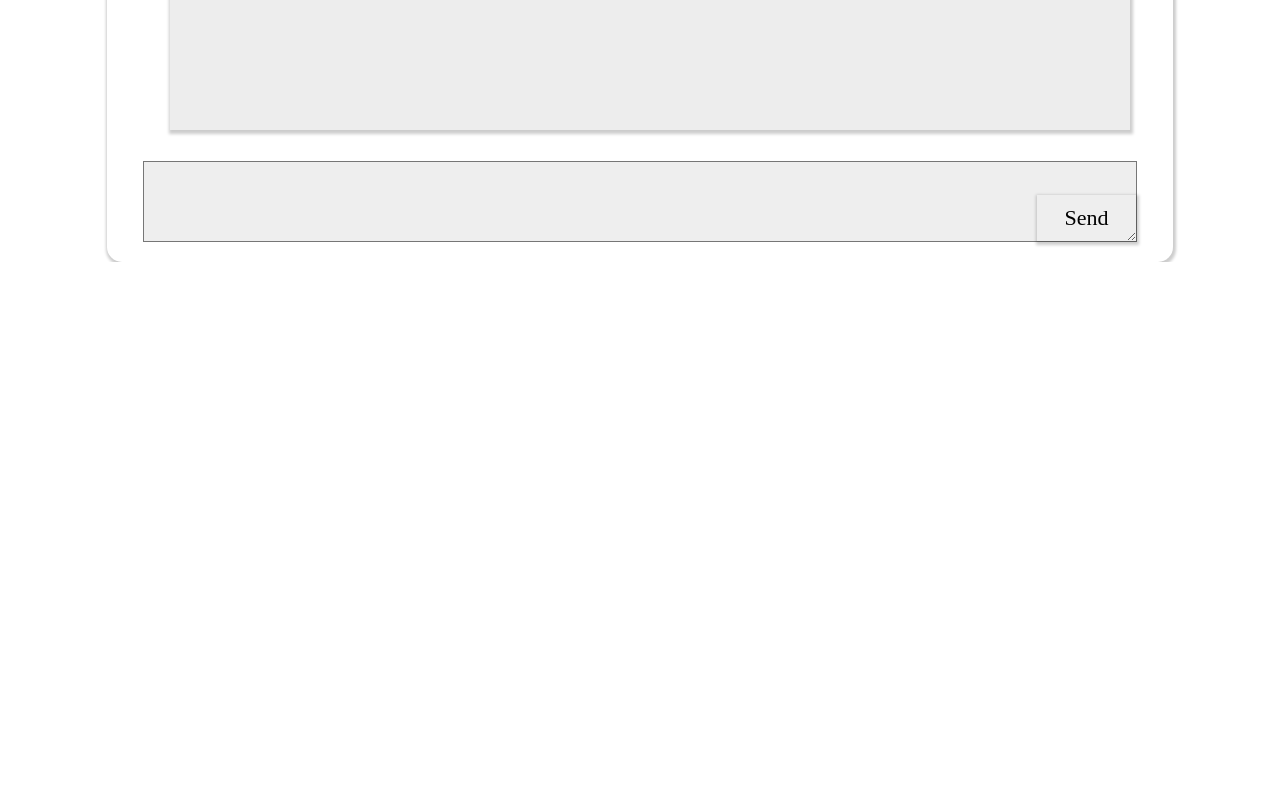
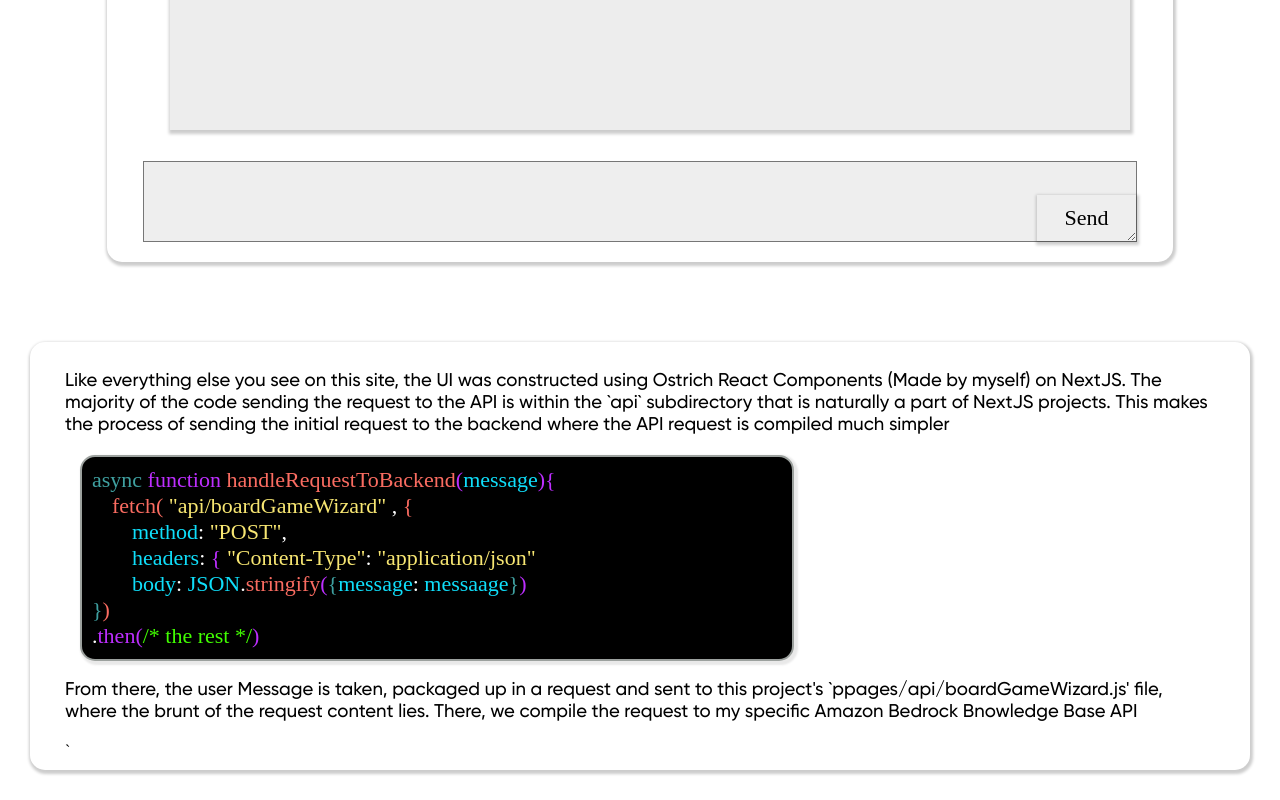
Before and after one commit to NLanese/the-codex, a Next.js app: page /showcases/projects/boardgame_master_ai in a window 1280 px wide. Shown: the part 854-1654 px from the top of the page. Before the commit the page ends 1116 px from the top, so only its background shows below. Built offline with nearby package versions, Linux system fonts and the light colour scheme.

Commit message:
Update boardgame_master_ai.js

```diff
--- a/pages/showcases/projects/boardgame_master_ai.js
+++ b/pages/showcases/projects/boardgame_master_ai.js
@@ -59,9 +59,7 @@ export default function BoardGameMasterAIProjectPage() {
                 content: current
             }
             let fullMessage = current
-            // if (messages.length === 0){
             fullMessage = `(This question is for the game ${selGame}, ${current})`
-            // }
             setCurrent("")
             setMessages(prev => [...prev, newMessage]);
             handleRequestToAPI(fullMessage)
@@ -138,7 +136,10 @@ return (
             </OstCard>
         </div>
 
+        {/* Board Game AI  */}
         <div style={{...Styles.Sections.lessonContent, alignItems: 'center', display: 'flex', flexDirection: 'column'}}>
+
+            {/* Dropdown */}
             <div>
                 <OstrichDropDown
                     boxStyle={{width: 400, alignContent: 'center'}}
@@ -157,6 +158,7 @@ return (
                 />
             </div>
 
+            {/* Message Space */}
             <OstCard style={{marginTop: 50, height: '45vw', width: '85%'}}>
                 <OstCard
                 style={{marginTop: '3%', height: '70%', width: '90%', marginLeft: '5%', borderRadius: 0, backgroundColor: '#ededed', overflow: 'scroll'}}
@@ -188,6 +190,80 @@ return (
                     Send
                 </OstCard>
             </OstCard>
+
+        </div>
+
+        {/* Technical Exploration */}
+        <div style={{display: 'flex', flexDirection: 'row', marginTop: 50}}>
+            <OstCard style={{margin: "30px", flex: 12}}>
+                <div style={Styles.Sections.lessonContent}>
+                    <p style={Styles.Fonts.basic}>
+                    Like everything else you see on this site, the UI was constructed using Ostrich React Components (Made by myself) on NextJS.
+                    The majority of the code sending the request to the API is within the `api` subdirectory that is naturally a part of NextJS projects.
+                    This makes the process of sending the initial request to the backend where the API request is compiled much simpler
+                    </p>
+
+                    <div style={{...Styles.Sections.simpleLessonCode, width: '60%'}}>
+                        <p style={Styles.Code.code}>
+                            <span style={Styles.Code.bool}>async </span>
+                            <span style={Styles.Code.keyword}>function </span>
+                            <span style={Styles.Code.func}>handleRequestToBackend</span>
+                            <span style={Styles.Code.keyword}>{"("}</span>
+                            <span style={Styles.Code.var}>message</span>
+                            <span style={Styles.Code.keyword}>{"){"}</span>
+                        </p>
+                        <p style={{...Styles.Code.code, marginLeft: 20}}>
+                            <span style={Styles.Code.func}>fetch( </span>
+                            <span style={Styles.Code.str}>"api/boardGameWizard" </span>
+                            <span style={Styles.Code.reg}>, </span>
+                            <span style={Styles.Code.func}>{" {"}</span>
+                        </p>
+                        <p style={{...Styles.Code.code, marginLeft: 40}}>
+                            <span style={Styles.Code.var}>method</span>
+                            <span style={Styles.Code.reg}>: </span>
+                            <span style={Styles.Code.str}>"POST"</span>
+                            <span style={Styles.Code.reg}>,</span>
+                        </p>
+                        <p style={{...Styles.Code.code, marginLeft: 40}}>
+                            <span style={Styles.Code.var}>headers</span>
+                            <span style={Styles.Code.reg}>: </span>
+                            <span style={Styles.Code.keyword}>{" { "}</span>
+                            <span style={Styles.Code.str}>"Content-Type"</span>
+                            <span style={Styles.Code.reg}>: </span>
+                            <span style={Styles.Code.str}>"application/json"</span>
+                        </p>
+                        <p style={{...Styles.Code.code, marginLeft: 40}}>
+                            <span style={Styles.Code.var}>body</span>
+                            <span style={Styles.Code.reg}>: </span>
+                            <span style={Styles.Code.var}>JSON</span>
+                            <span style={Styles.Code.reg}>.</span>
+                            <span style={Styles.Code.func}>stringify</span>
+                            <span style={Styles.Code.keyword}>{"("}</span>
+                            <span style={Styles.Code.bool}>{"{"}</span>
+                            <span style={Styles.Code.var}>message</span>
+                            <span style={Styles.Code.reg}>: </span>
+                            <span style={Styles.Code.var}>messaage</span>
+                            <span style={Styles.Code.bool}>{"}"}</span>
+                            <span style={Styles.Code.keyword}>{")"}</span>
+                        </p>
+                        <p style={{...Styles.Code.code, marginLeft: 0}}>
+                            <span style={Styles.Code.bool}>{"}"}</span>
+                            <span style={Styles.Code.func}>{")"}</span>
+                        </p>
+                        <p style={{...Styles.Code.code, marginLeft: 0}}>
+                            <span style={Styles.Code.reg}>{"."}</span>
+                            <span style={Styles.Code.keyword}>{"then("}</span>
+                            <span style={Styles.Code.comment}>{"/* the rest */"}</span>
+                            <span style={Styles.Code.keyword}>{")"}</span>
+                        </p>
+                    </div>
+
+                    <p style={Styles.Fonts.basic}>
+                    From there, the user Message is taken, packaged up in a request and sent to this project's `ppages/api/boardGameWizard.js' file, where the
+                    brunt of the request content lies. There, we compile the request to my specific Amazon Bedrock Bnowledge Base API
+                    </p>`
+                </div>
+            </OstCard>
         </div>
     </div>
   );
```
Lines whose indentation alone changed are shown as unchanged.
